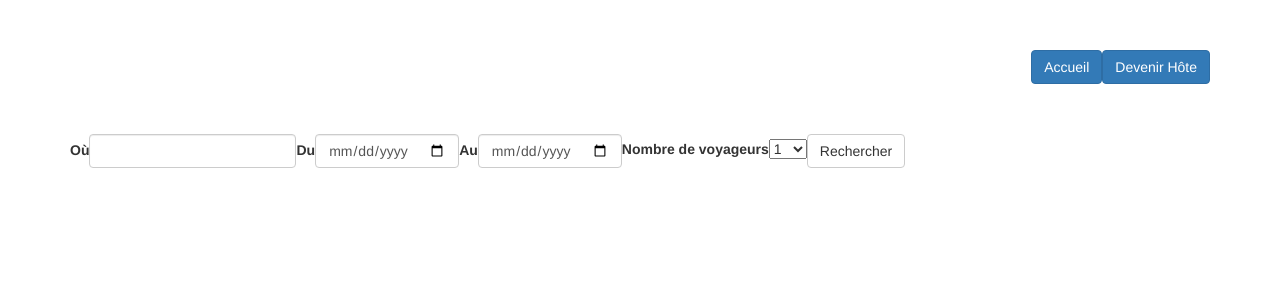
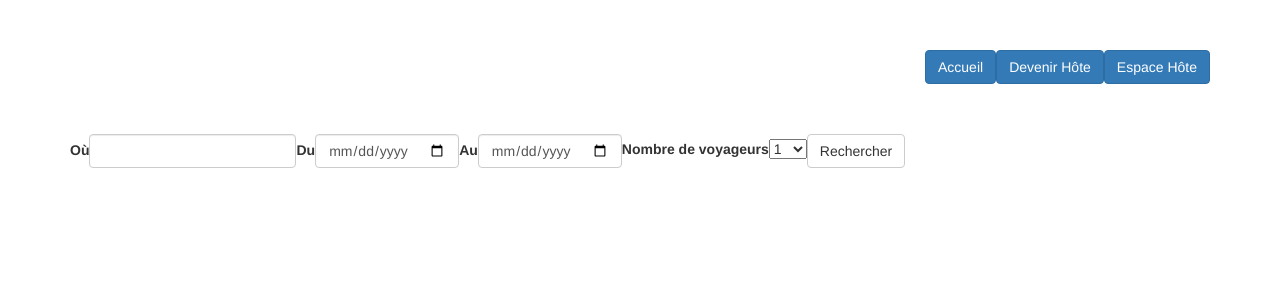
Before and after one commit to mahdiazzabi/ecom.m2gi.roomBooking.webApp, an Angular app: page /recherche in a window 1280 px wide. Shown: the top 300 px of the page. Built offline with nearby package versions, Linux system fonts and the light colour scheme.

Commit message:
ajustement pour l'interface proposer logements

```diff
--- a/src/app/app.component.html
+++ b/src/app/app.component.html
@@ -1,6 +1,7 @@
 <div class="container spacer" style="text-align : right">
         <button routerLink="/" class="btn btn-primary">Accueil</button>
         <button routerLink="/inscriptionHote" class="btn btn-primary">Devenir Hôte</button>
+        <button routerLink="/EspaceHote" class="btn btn-primary">Espace Hôte</button>
 </div>
 <router-outlet>
 
```
